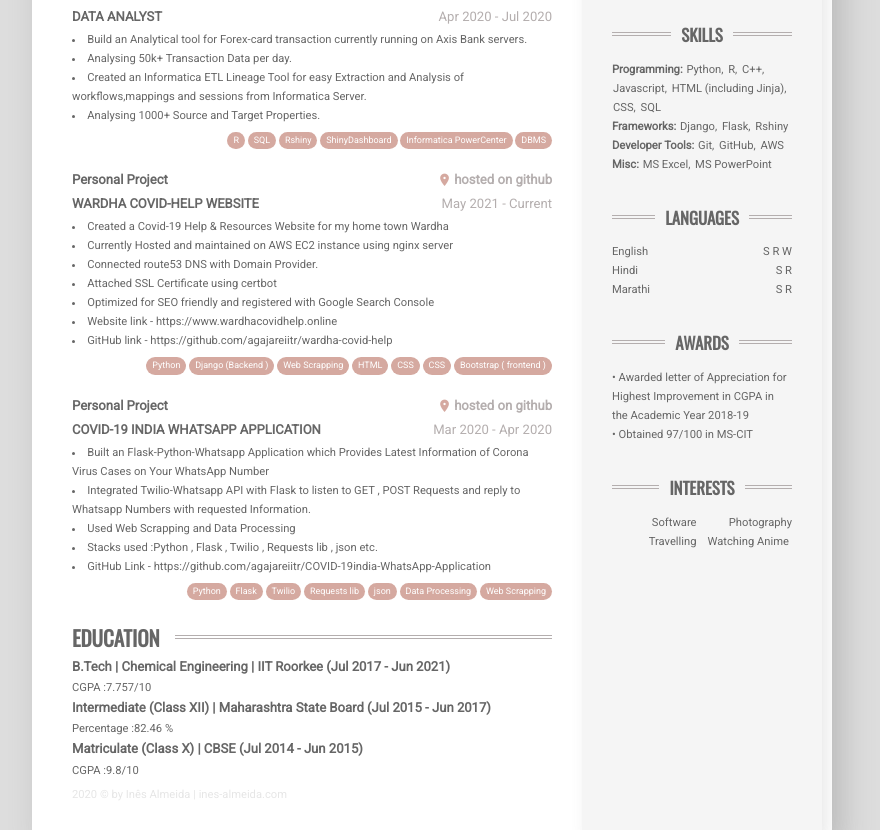
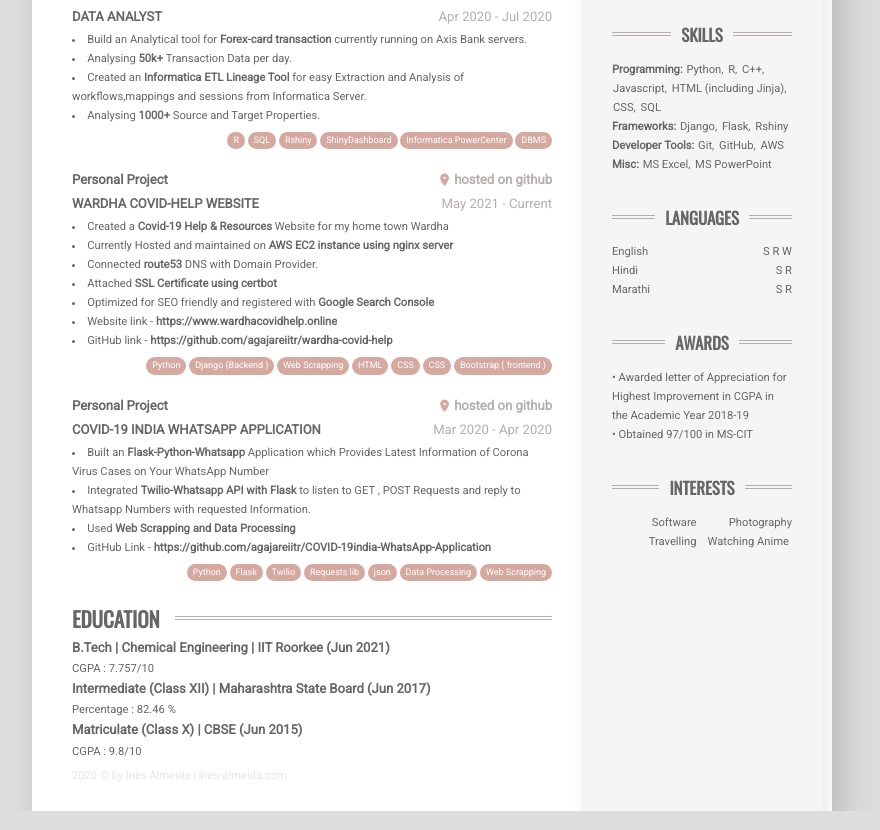
Before and after one commit to agajareiitr/agajareiitr.github.io, a plain HTML site: page resume/index.html in a window 1280 px wide. Shown: the part 399-1229 px from the top of the page, without its empty margins (208-1088 px from the left). Drawn offline with nearby package versions, Linux system fonts and the light colour scheme.

Commit message:
added bold text resume/projects

```diff
--- a/resume/index.html
+++ b/resume/index.html
@@ -2,34 +2,59 @@
 <html lang="en">
   <head>
     <meta name="generator" content="Hugo 0.83.1" />
-    <meta charset="UTF-8">
-    <meta name="viewport" content="width=device-width, initial-scale=1.0">
+    <meta charset="UTF-8" />
+    <meta name="viewport" content="width=device-width, initial-scale=1.0" />
     <title>Akash Gajare</title>
 
-    <link rel="stylesheet" href="https://fonts.googleapis.com/css?family=Oswald">
-    <link rel="stylesheet" href="https://fonts.googleapis.com/css?family=Roboto">
-    <link rel="stylesheet" href="https://pro.fontawesome.com/releases/v5.10.0/css/all.css" integrity="sha384-AYmEC3Yw5cVb3ZcuHtOA93w35dYTsvhLPVnYs9eStHfGJvOvKxVfELGroGkvsg+p" crossorigin="anonymous"/>
-    <link href="https://fonts.googleapis.com/icon?family=Material+Icons" rel="stylesheet">
+    <link
+      rel="stylesheet"
+      href="https://fonts.googleapis.com/css?family=Oswald"
+    />
+    <link
+      rel="stylesheet"
+      href="https://fonts.googleapis.com/css?family=Roboto"
+    />
+    <link
+      rel="stylesheet"
+      href="https://pro.fontawesome.com/releases/v5.10.0/css/all.css"
+      integrity="sha384-AYmEC3Yw5cVb3ZcuHtOA93w35dYTsvhLPVnYs9eStHfGJvOvKxVfELGroGkvsg+p"
+      crossorigin="anonymous"
+    />
+    <link
+      href="https://fonts.googleapis.com/icon?family=Material+Icons"
+      rel="stylesheet"
+    />
 
-
-    <link rel="stylesheet" href="style.main.min.css" integrity="sha256-M9prEqpGQ2mk1n7/Wr8z&#43;RHhpdHB&#43;4s5WfYEm&#43;IyH2A=" >
+    <link
+      rel="stylesheet"
+      href="style.main.min.css"
+      integrity="sha256-M9prEqpGQ2mk1n7/Wr8z&#43;RHhpdHB&#43;4s5WfYEm&#43;IyH2A="
+    />
   </head>
   <body>
     <div class="content">
       <div class="content__left">
         <h1 class="mainHeading">Akash <span>Gajare</span></h1>
 
-
         <div id="profile" class="section">
           <div class="section__heading">
             <h2 class="section__title">Profile</h2>
           </div>
           <div class="section__content">
-        <p>I am a <b>Python Developer</b> and also a Data Analyst. I have 2 Years of Experience in Python making Automation Scripts and Web Scrapping.<br> I have been learning <b>Django, rest Framework, JavaScript</b>.<br> My further Learning Curve Includes <b>React-JS and React-Native</b> for building Cross-platform apps, keping aside Academics I also Love to Watch <b>Anime</b> in my free time and has a keen interest in <b>Japan and Japanese Culture</b>.</p>
+            <p>
+              I am a <b>Python Developer</b> and also a Data Analyst. I have 2
+              Years of Experience in Python making Automation Scripts and Web
+              Scrapping.<br />
+              I have been learning
+              <b>Django, rest Framework, JavaScript</b>.<br />
+              My further Learning Curve Includes
+              <b>React-JS and React-Native</b> for building Cross-platform apps,
+              keping aside Academics I also Love to Watch <b>Anime</b> in my
+              free time and has a keen interest in
+              <b>Japan and Japanese Culture</b>.
+            </p>
           </div>
         </div>
-
-
 
         <div id="experience" class="section">
           <div class="section__heading">
@@ -37,36 +62,39 @@
           </div>
           <div class="section__content">
             <div class="experience">
-
               <div class="experience__item">
                 <div class="experience__header">
-                    <h3 class="experience__company">
-                        Axis Bank
-                    </h3>
+                  <h3 class="experience__company">Axis Bank</h3>
                   <h3 class="experience__place">Bangalore, India</h3>
                 </div>
 
                 <div class="experience__job">
                   <div class="experience__subheader">
-                        <h3 class="experience__position">
-                            Data Analyst
-                        </h3>
+                    <h3 class="experience__position">Data Analyst</h3>
                     <h3 class="experience__date">Apr 2020 - Jul 2020</h3>
                   </div>
                   <ul>
+                    <li class="experience__bullet">
+                      Build an Analytical tool for <b>Forex-card transaction</b>
+                      currently running on Axis Bank servers.
+                    </li>
 
-                        <li class="experience__bullet">Build an Analytical tool for Forex-card transaction currently running on Axis Bank servers.</li>
+                    <li class="experience__bullet">
+                      Analysing <b>50k&#43;</b> Transaction Data per day.
+                    </li>
 
-                        <li class="experience__bullet">Analysing 50k&#43; Transaction Data per day.</li>
+                    <li class="experience__bullet">
+                      Created an <b>Informatica ETL Lineage Tool</b> for easy
+                      Extraction and Analysis of workflows,mappings and sessions
+                      from Informatica Server.
+                    </li>
 
-                        <li class="experience__bullet">Created an Informatica ETL Lineage Tool for easy Extraction and Analysis of workflows,mappings and sessions from Informatica Server.</li>
-
-                        <li class="experience__bullet">Analysing 1000&#43; Source and Target Properties.</li>
-
+                    <li class="experience__bullet">
+                      Analysing <b>1000&#43;</b> Source and Target Properties.
+                    </li>
                   </ul>
                   <div class="experience__badges">
                     <ul>
-
                       <li class="experience__badge">R</li>
 
                       <li class="experience__badge">SQL</li>
@@ -78,18 +106,14 @@
                       <li class="experience__badge">Informatica PowerCenter</li>
 
                       <li class="experience__badge">DBMS</li>
-
                     </ul>
                   </div>
                 </div>
-
               </div>
 
               <div class="experience__item">
                 <div class="experience__header">
-                    <h3 class="experience__company">
-                        Personal Project
-                    </h3>
+                  <h3 class="experience__company">Personal Project</h3>
                   <h3 class="experience__place">hosted on github</h3>
                 </div>
 
@@ -101,25 +125,47 @@
                     <h3 class="experience__date">May 2021 - Current</h3>
                   </div>
                   <ul>
+                    <li class="experience__bullet">
+                      Created a <b>Covid-19 Help &amp; Resources</b> Website for
+                      my home town Wardha
+                    </li>
 
-                        <li class="experience__bullet">Created a Covid-19 Help &amp; Resources Website for my home town Wardha</li>
+                    <li class="experience__bullet">
+                      Currently Hosted and maintained on
+                      <b>AWS EC2 instance using nginx server</b>
+                    </li>
 
-                        <li class="experience__bullet">Currently Hosted and maintained on AWS EC2 instance using nginx server</li>
+                    <li class="experience__bullet">
+                      Connected <b>route53</b> DNS with Domain Provider.
+                    </li>
 
-                        <li class="experience__bullet">Connected route53 DNS with Domain Provider.</li>
+                    <li class="experience__bullet">
+                      Attached <b>SSL Certificate using certbot</b>
+                    </li>
 
-                        <li class="experience__bullet">Attached SSL Certificate using certbot</li>
+                    <li class="experience__bullet">
+                      Optimized for SEO friendly and registered with
+                      <b>Google Search Console</b>
+                    </li>
 
-                        <li class="experience__bullet">Optimized for SEO friendly and registered with Google Search Console</li>
+                    <li class="experience__bullet">
+                      Website link - <b> <a href="https://www.wardhacovidhelp.online"
+                          style="text-decoration: none; color:#666"
+                          >https://www.wardhacovidhelp.online</a></b>
+                    </li>
 
-                        <li class="experience__bullet">Website link - https://www.wardhacovidhelp.online</li>
+                    <li class="experience__bullet">
 
-                        <li class="experience__bullet">GitHub link - https://github.com/agajareiitr/wardha-covid-help</li>
-
+                        GitHub link -<b>
+                         <a
+                          href="https://github.com/agajareiitr/wardha-covid-help"
+                          style="text-decoration: none; color:#666"
+                          >https://github.com/agajareiitr/wardha-covid-help</a></b
+                      >
+                    </li>
                   </ul>
                   <div class="experience__badges">
                     <ul>
-
                       <li class="experience__badge">Python</li>
 
                       <li class="experience__badge">Django (Backend )</li>
@@ -133,18 +179,14 @@
                       <li class="experience__badge">CSS</li>
 
                       <li class="experience__badge">Bootstrap ( frontend )</li>
-
                     </ul>
                   </div>
                 </div>
-
               </div>
 
               <div class="experience__item">
                 <div class="experience__header">
-                    <h3 class="experience__company">
-                        Personal Project
-                    </h3>
+                  <h3 class="experience__company">Personal Project</h3>
                   <h3 class="experience__place">hosted on github</h3>
                 </div>
 
@@ -156,21 +198,36 @@
                     <h3 class="experience__date">Mar 2020 - Apr 2020</h3>
                   </div>
                   <ul>
+                    <li class="experience__bullet">
+                      Built an <b>Flask-Python-Whatsapp</b> Application which
+                      Provides Latest Information of Corona Virus Cases on Your
+                      WhatsApp Number
+                    </li>
 
-                        <li class="experience__bullet">Built an Flask-Python-Whatsapp Application which Provides Latest Information of Corona Virus Cases on Your WhatsApp Number</li>
+                    <li class="experience__bullet">
+                      Integrated <b>Twilio-Whatsapp API with Flask</b> to listen
+                      to GET , POST Requests and reply to Whatsapp Numbers with
+                      requested Information.
+                    </li>
 
-                        <li class="experience__bullet">Integrated Twilio-Whatsapp API with Flask to listen to GET , POST Requests and reply to Whatsapp Numbers with requested Information.</li>
+                    <li class="experience__bullet">
+                      Used <b>Web Scrapping and Data Processing</b>
+                    </li>
 
-                        <li class="experience__bullet">Used Web Scrapping and Data Processing</li>
 
-                        <li class="experience__bullet">Stacks used :Python , Flask , Twilio , Requests lib , json etc.</li>
+                    <li class="experience__bullet">
 
-                        <li class="experience__bullet">GitHub Link - https://github.com/agajareiitr/COVID-19india-WhatsApp-Application</li>
-
+                        GitHub Link -<b>
+                        <a
+                          href="https://github.com/agajareiitr/COVID-19india-WhatsApp-Application"
+                          style="text-decoration: none; color:#666"
+                          >https://github.com/agajareiitr/COVID-19india-WhatsApp-Application</a
+                        ></b
+                      >
+                    </li>
                   </ul>
                   <div class="experience__badges">
                     <ul>
-
                       <li class="experience__badge">Python</li>
 
                       <li class="experience__badge">Flask</li>
@@ -184,87 +241,94 @@
                       <li class="experience__badge">Data Processing</li>
 
                       <li class="experience__badge">Web Scrapping</li>
-
                     </ul>
                   </div>
                 </div>
-
               </div>
-
             </div>
           </div>
         </div>
 
-
-
         <div id="education" class="section">
           <div class="section__heading">
-        <h2 class="section__title">
-            Education
-        </h2>
+            <h2 class="section__title">Education</h2>
           </div>
           <div class="section__content">
-
             <div class="education__item">
-                <h3 class="education__title">B.Tech | Chemical Engineering | IIT Roorkee (Jul 2017 - Jun 2021)</h3>
+              <h3 class="education__title">
+                B.Tech | Chemical Engineering | IIT Roorkee (Jun 2021)
+              </h3>
               <h4 class="education__place"></h4>
               <h4 class="education__date"></h4>
-                <div class="education__description">CGPA :7.757/10</div>
+              <div class="education__description">CGPA : 7.757/10</div>
             </div>
 
             <div class="education__item">
-                <h3 class="education__title">Intermediate (Class XII) | Maharashtra State Board (Jul 2015 - Jun 2017)</h3>
+              <h3 class="education__title">
+                Intermediate (Class XII) | Maharashtra State Board (Jun 2017)
+              </h3>
               <h4 class="education__place"></h4>
               <h4 class="education__date"></h4>
-                <div class="education__description">Percentage :82.46 %</div>
+              <div class="education__description">Percentage : 82.46 %</div>
             </div>
 
             <div class="education__item">
-                <h3 class="education__title">Matriculate (Class X)  | CBSE (Jul 2014 - Jun 2015)</h3>
+              <h3 class="education__title">
+                Matriculate (Class X) | CBSE (Jun 2015)
+              </h3>
               <h4 class="education__place"></h4>
               <h4 class="education__date"></h4>
-                <div class="education__description">CGPA :9.8/10</div>
+              <div class="education__description">CGPA : 9.8/10</div>
             </div>
-
+          </div>
+        </div>
+      </div>
+      <div class="content__right">
+        <div class="sideSection avatar">
+          <div class="avatar__container">
+            <img class="avatar__img" src="avatar.jpg" alt="photo of me" />
           </div>
         </div>
 
-
-
-        </div>
-        <div class="content__right">
-
-
-    <div class="sideSection avatar">
-        <div class="avatar__container">
-            <img class="avatar__img" src="avatar.jpg" alt="photo of me">
-        </div>
-    </div>
-
-
         <div class="sideSection contact">
           <ul>
-
             <li class="contact__item">
-            <i class="fas fa-envelope"></i><a href="mailto:agajare@ch.iitr.ac.in" style="text-decoration: none; color:#d5a9a0;">agajare@ch.iitr.ac.in</a>
+              <i class="fas fa-envelope"></i
+              ><a
+                href="mailto:agajare@ch.iitr.ac.in"
+                style="text-decoration: none; color: #d5a9a0"
+                >agajare@ch.iitr.ac.in</a
+              >
             </li>
 
             <li class="contact__item">
-            <i class="fab fa-linkedin-in"></i><a href="https://www.linkedin.com/in/agajareiitr/" style="text-decoration: none; color:#d5a9a0;">LinkedIn-link</a>
+              <i class="fab fa-linkedin-in"></i
+              ><a
+                href="https://www.linkedin.com/in/agajareiitr/"
+                style="text-decoration: none; color: #d5a9a0"
+                >LinkedIn-link</a
+              >
             </li>
 
             <li class="contact__item">
-            <i class="fab fa-github"></i><a href="https://github.com/agajareiitr" style="text-decoration: none; color:#d5a9a0;">GitHub-link</a>
+              <i class="fab fa-github"></i
+              ><a
+                href="https://github.com/agajareiitr"
+                style="text-decoration: none; color: #d5a9a0"
+                >GitHub-link</a
+              >
             </li>
 
             <li class="contact__item">
-            <i class="fa fa-globe"></i><a href="https://agajareiitr.github.io/" style="text-decoration: none; color:#d5a9a0;">Personal Website</a>
+              <i class="fa fa-globe"></i
+              ><a
+                href="https://agajareiitr.github.io/"
+                style="text-decoration: none; color: #d5a9a0"
+                >Personal Website</a
+              >
             </li>
-
           </ul>
         </div>
-
-
 
         <div class="sideSection">
           <div class="sideSection__heading">
@@ -273,7 +337,6 @@
           <div class="sideSection__content">
             <ul class="skills">
               <li>
-
                 <ul class="skills__group">
                   <span>Programming</span>
 
@@ -290,7 +353,6 @@
                   <li>CSS</li>
 
                   <li>SQL</li>
-
                 </ul>
 
                 <ul class="skills__group">
@@ -301,7 +363,6 @@
                   <li>Flask</li>
 
                   <li>Rshiny</li>
-
                 </ul>
 
                 <ul class="skills__group">
@@ -312,7 +373,6 @@
                   <li>GitHub</li>
 
                   <li>AWS</li>
-
                 </ul>
 
                 <ul class="skills__group">
@@ -321,15 +381,11 @@
                   <li>MS Excel</li>
 
                   <li>MS PowerPoint</li>
-
                 </ul>
-
               </li>
             </ul>
           </div>
         </div>
-
-
 
         <div class="sideSection">
           <div class="sideSection__heading">
@@ -337,7 +393,6 @@
           </div>
           <div class="sideSection__content">
             <ul class="language">
-
               <li class="language__item">
                 <div class="language__name">English</div>
                 <div class="language__level">S R W</div>
@@ -352,12 +407,9 @@
                 <div class="language__name">Marathi</div>
                 <div class="language__level">S R</div>
               </li>
-
             </ul>
           </div>
         </div>
-
-
 
         <div class="sideSection">
           <div class="sideSection__heading">
@@ -365,16 +417,15 @@
           </div>
           <div class="sideSection__content">
             <ul>
-
-            <li>&#8226; Awarded letter of Appreciation for Highest Improvement in CGPA in the Academic Year 2018-19</li>
+              <li>
+                &#8226; Awarded letter of Appreciation for Highest Improvement
+                in CGPA in the Academic Year 2018-19
+              </li>
 
               <li>&#8226; Obtained 97/100 in MS-CIT</li>
-
             </ul>
           </div>
         </div>
-
-
 
         <div class="sideSection">
           <div class="sideSection__heading">
@@ -382,7 +433,6 @@
           </div>
           <div class="sideSection__content">
             <ul class="interests">
-
               <li class="interests__item">Software</li>
 
               <li class="interests__item">Travelling</li>
@@ -390,12 +440,9 @@
               <li class="interests__item">Photography</li>
 
               <li class="interests__item">Watching Anime</li>
-
             </ul>
           </div>
         </div>
-
-
       </div>
     </div>
   </body>
```
Lines whose indentation alone changed are shown as unchanged.
